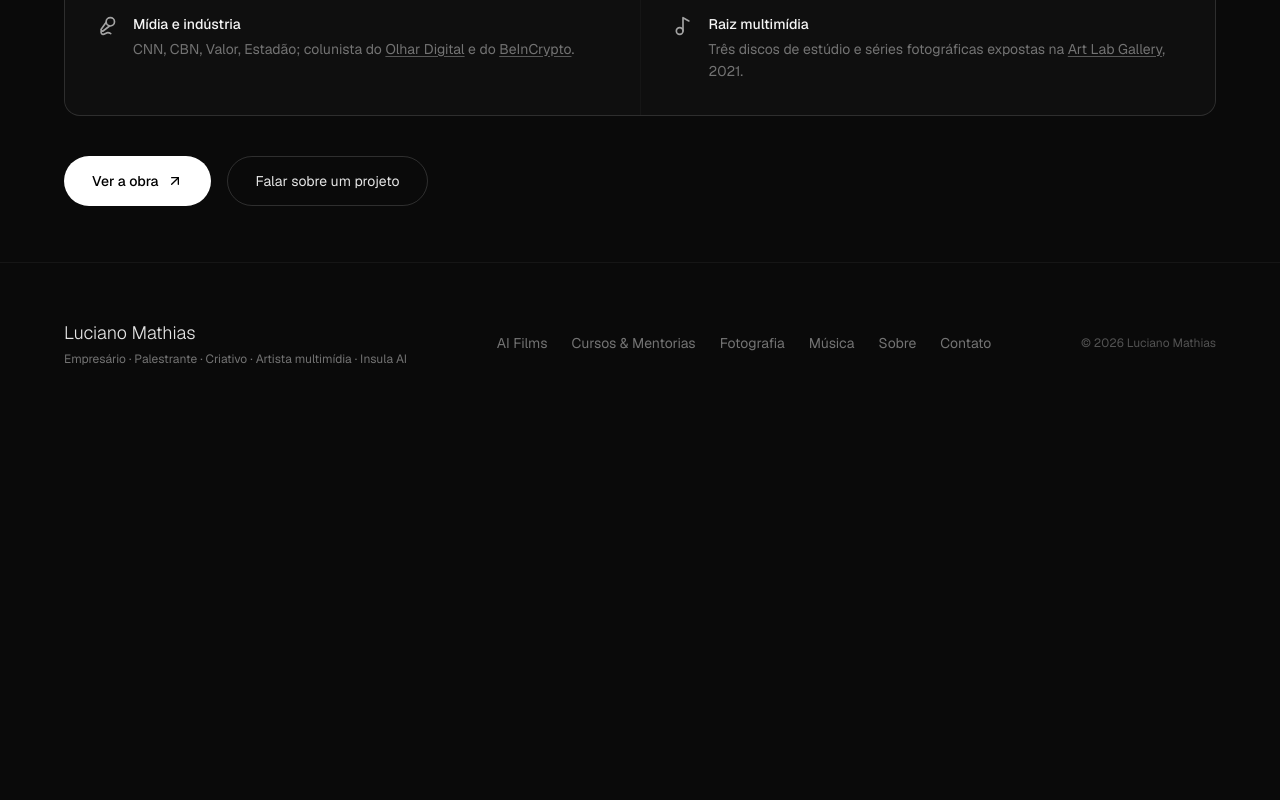
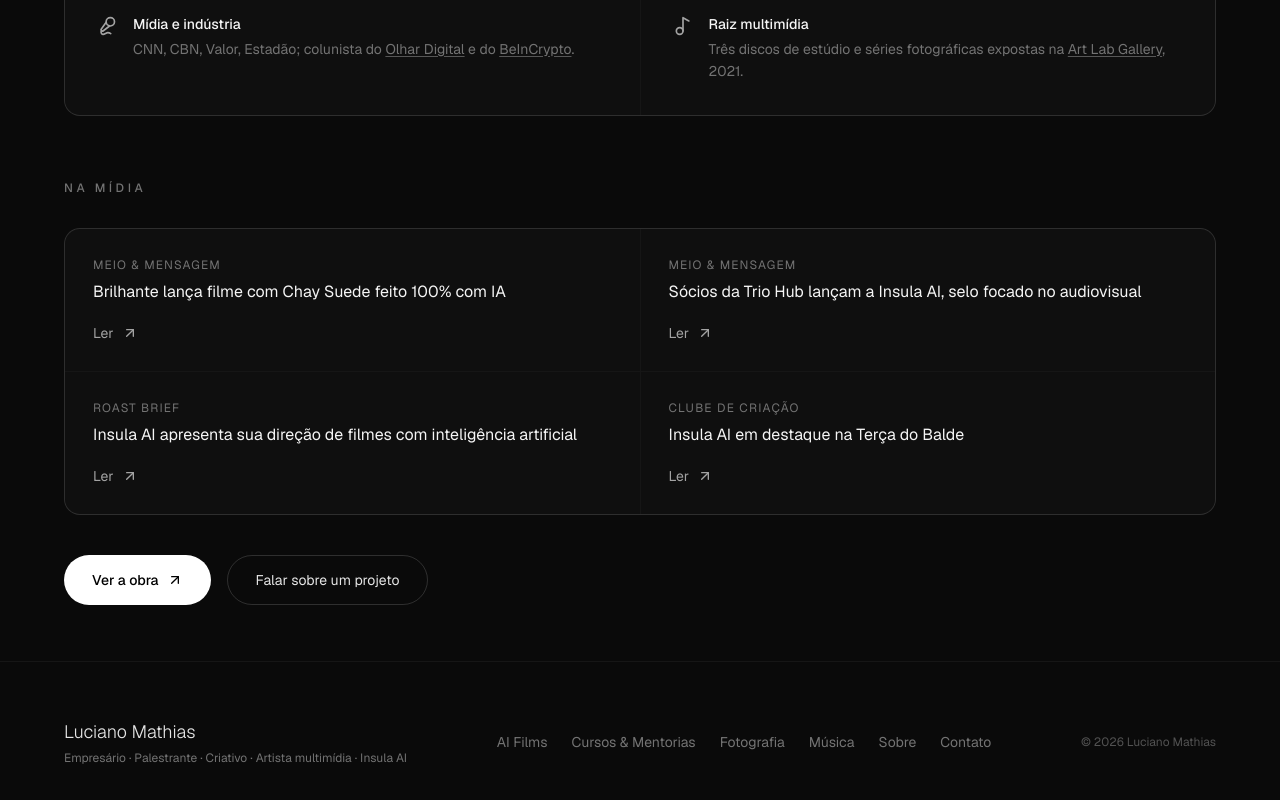
Before and after one commit to lucianomathias1982/lucianomathias-site, a Next.js app: page /sobre in a window 1280 px wide. Shown: the part 1802-2602 px from the top of the page. Before the commit the page ends 2225 px from the top, so only its background shows below. Built offline with nearby package versions, Linux system fonts and the light colour scheme.

Commit message:
sobre: secao Na midia (4 materias)

```diff
--- a/app/sobre/page.tsx
+++ b/app/sobre/page.tsx
@@ -24,6 +24,13 @@ const CREDS = [
   { icon: Globe, label: "Palestrante internacional", sub: "NFT NYC, Modular by Ripio, Metaverse Carnival (Hong Kong), Blockchain RJ, Cidade do Futuro, B8 Connect." },
   { icon: Mic2, label: "Mídia e indústria", sub: (<>CNN, CBN, Valor, Estadão; colunista do <a href="https://olhardigital.com.br/author/luciano-mathias/" target="_blank" rel="noopener noreferrer" className="underline decoration-white/30 underline-offset-2 transition hover:decoration-white">Olhar Digital</a> e do <a href="https://br.beincrypto.com/profile/luciano-mathias/" target="_blank" rel="noopener noreferrer" className="underline decoration-white/30 underline-offset-2 transition hover:decoration-white">BeInCrypto</a>.</>) },
   { icon: Music2, label: "Raiz multimídia", sub: (<>Três discos de estúdio e séries fotográficas expostas na <a href="https://fotos.estadao.com.br/galerias/cultura,abertura-da-exposicao-art-lab-foto-2021-com-65-fotografos-artlab-gallery-nos-jardins,42648" target="_blank" rel="noopener noreferrer" className="underline decoration-white/30 underline-offset-2 transition hover:decoration-white">Art Lab Gallery</a>, 2021.</>) },
+]
+
+const MEDIA = [
+  { outlet: "Meio & Mensagem", title: "Brilhante lança filme com Chay Suede feito 100% com IA", href: "https://www.meioemensagem.com.br/comunicacao/brilhante-lanca-filme-com-chay-suede-feito-100-com-ia" },
+  { outlet: "Meio & Mensagem", title: "Sócios da Trio Hub lançam a Insula AI, selo focado no audiovisual", href: "https://www.meioemensagem.com.br/comunicacao/socios-da-trio-hub-lancam-a-insula-ai-selo-focado-no-audiovisual" },
+  { outlet: "Roast Brief", title: "Insula AI apresenta sua direção de filmes com inteligência artificial", href: "https://roastbrief.us/insula-ia-announces-von-harbou/" },
+  { outlet: "Clube de Criação", title: "Insula AI em destaque na Terça do Balde", href: "https://clubedecriacao.com.br/ultimas/terca-do-balde/" },
 ]
 
 export default function Sobre() {
@@ -130,6 +137,30 @@ export default function Sobre() {
             ))}
           </div>
 
+          {/* Na mídia */}
+          <div className="mt-16">
+            <p className="mb-8 text-xs font-medium uppercase tracking-[0.3em] text-neutral-500">Na mídia</p>
+            <div className="grid gap-px overflow-hidden rounded-2xl border border-white/10 bg-white/5 md:grid-cols-2">
+              {MEDIA.map((m) => (
+                <a
+                  key={m.href}
+                  href={m.href}
+                  target="_blank"
+                  rel="noopener noreferrer"
+                  className="group flex flex-col justify-between gap-5 bg-neutral-950/60 p-7 transition hover:bg-neutral-900/60"
+                >
+                  <div>
+                    <p className="text-xs uppercase tracking-widest text-neutral-500">{m.outlet}</p>
+                    <p className="mt-2 text-base leading-snug text-neutral-100">{m.title}</p>
+                  </div>
+                  <span className="inline-flex items-center gap-2 text-sm text-neutral-400 transition group-hover:text-white">
+                    Ler <ArrowUpRight className="h-4 w-4" />
+                  </span>
+                </a>
+              ))}
+            </div>
+          </div>
+
           <div className="mt-10 flex flex-wrap gap-4">
             <a href="/obra" className="group inline-flex items-center gap-2 rounded-full bg-white px-7 py-3.5 text-sm font-medium text-black transition hover:bg-neutral-200">
               Ver a obra <ArrowUpRight className="h-4 w-4" />
```
